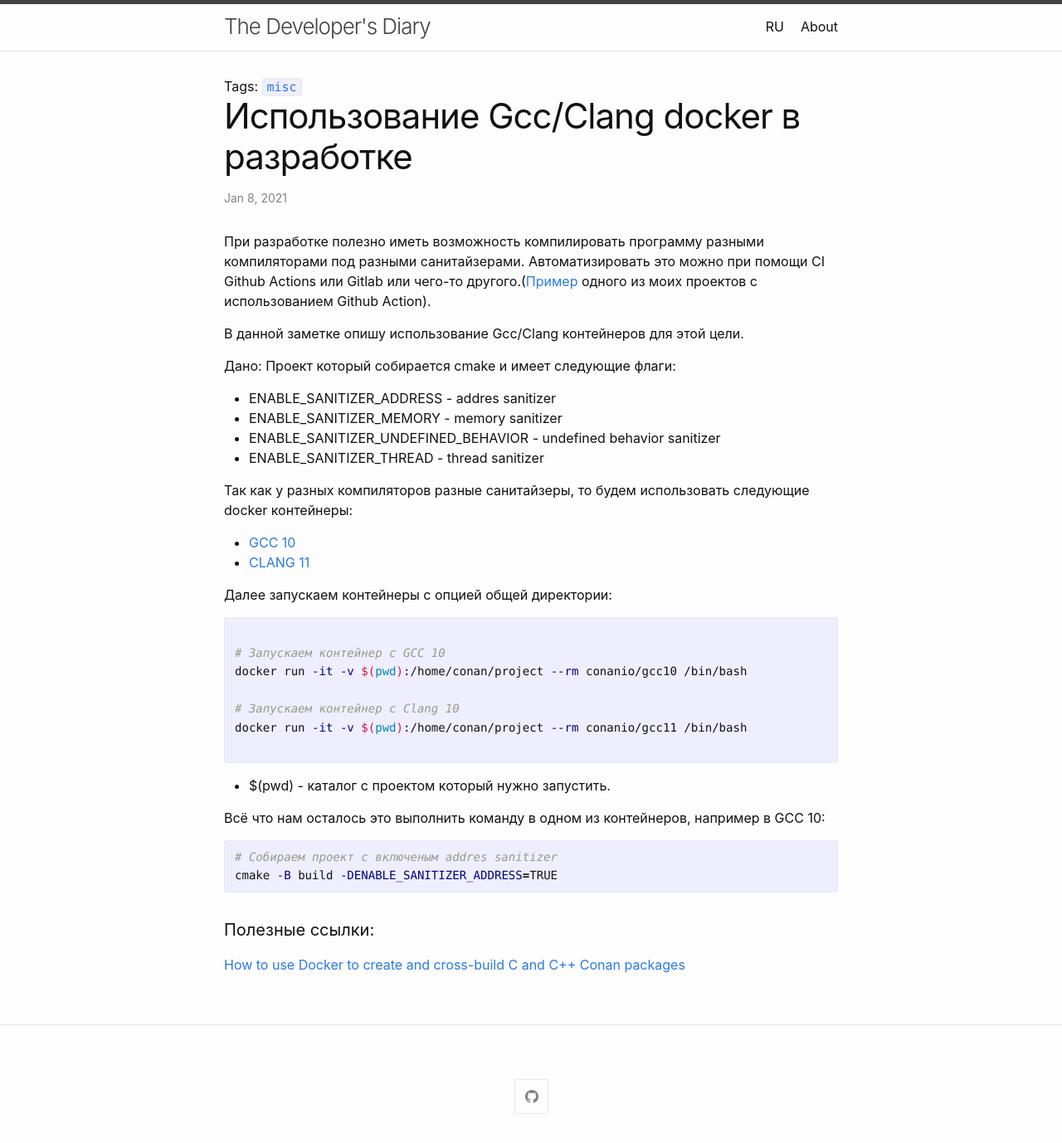
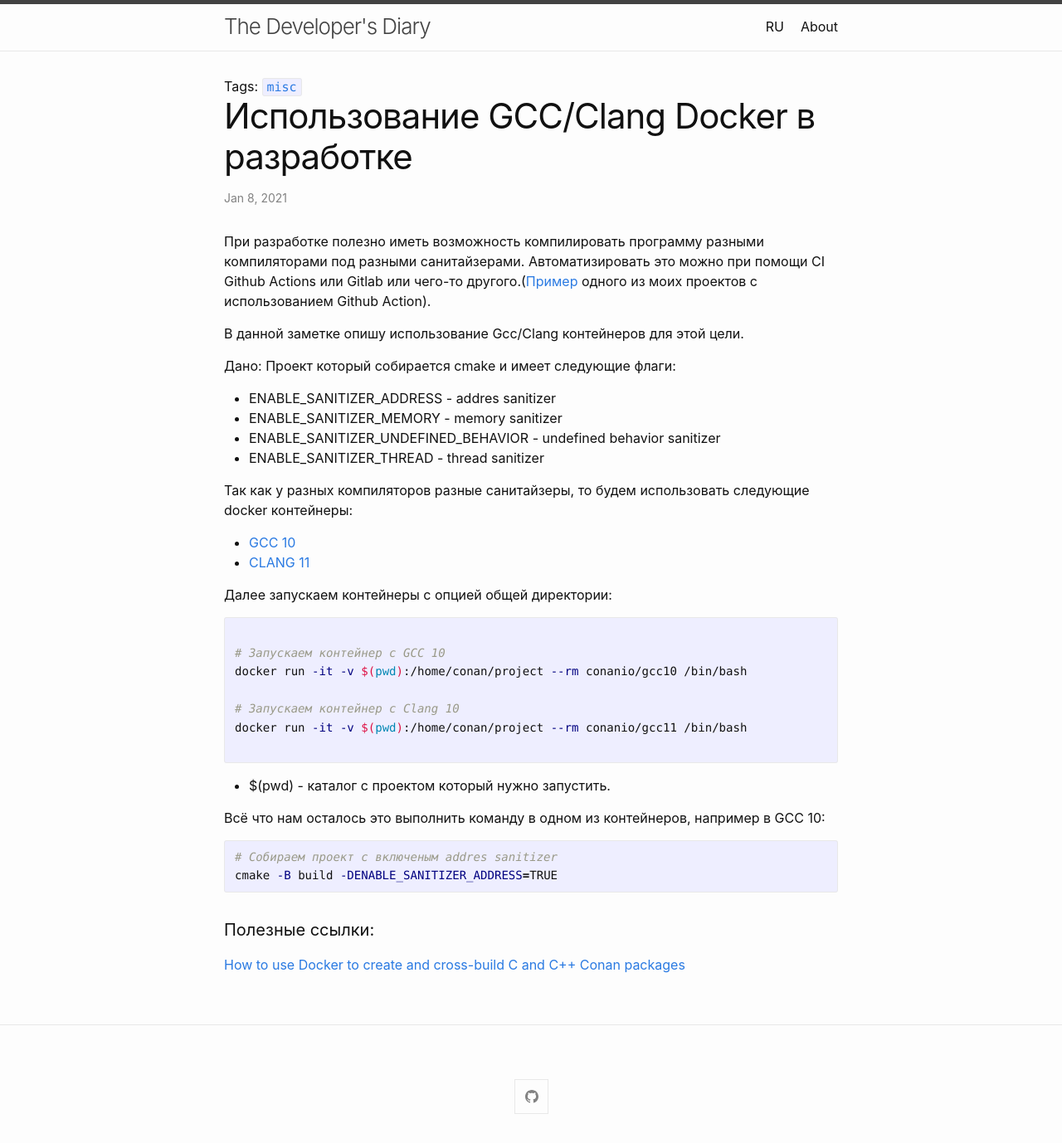
Before and after one commit to ivalery111/ivaleryz.github.io, a Jekyll site: the page built from _posts/2021-01-08-gcc-clang-dockers.md, in a window 1280 px wide. Shown: the whole page at 83% size. Built offline with Jekyll 4.4.1, drawn with Linux system fonts in a browser that asks for light colours.

```diff
--- a/_posts/2021-01-08-gcc-clang-dockers.md
+++ b/_posts/2021-01-08-gcc-clang-dockers.md
@@ -1,6 +1,6 @@
 ---
 layout: post
-title: "Использование Gcc/Clang docker в разработке"
+title: "Использование GCC/Clang Docker в разработке"
 tags: misc
 published: true
 ---
```
